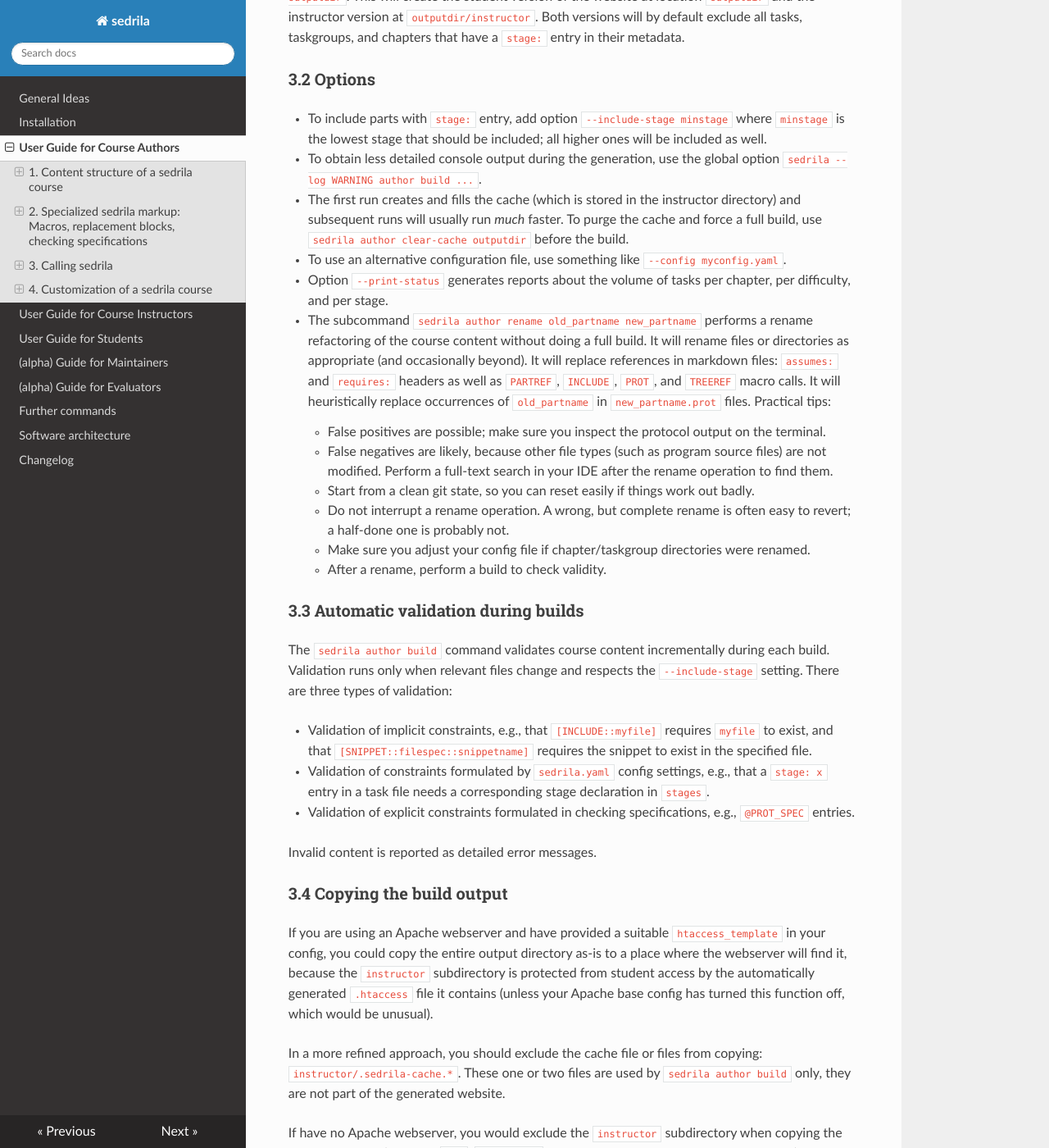
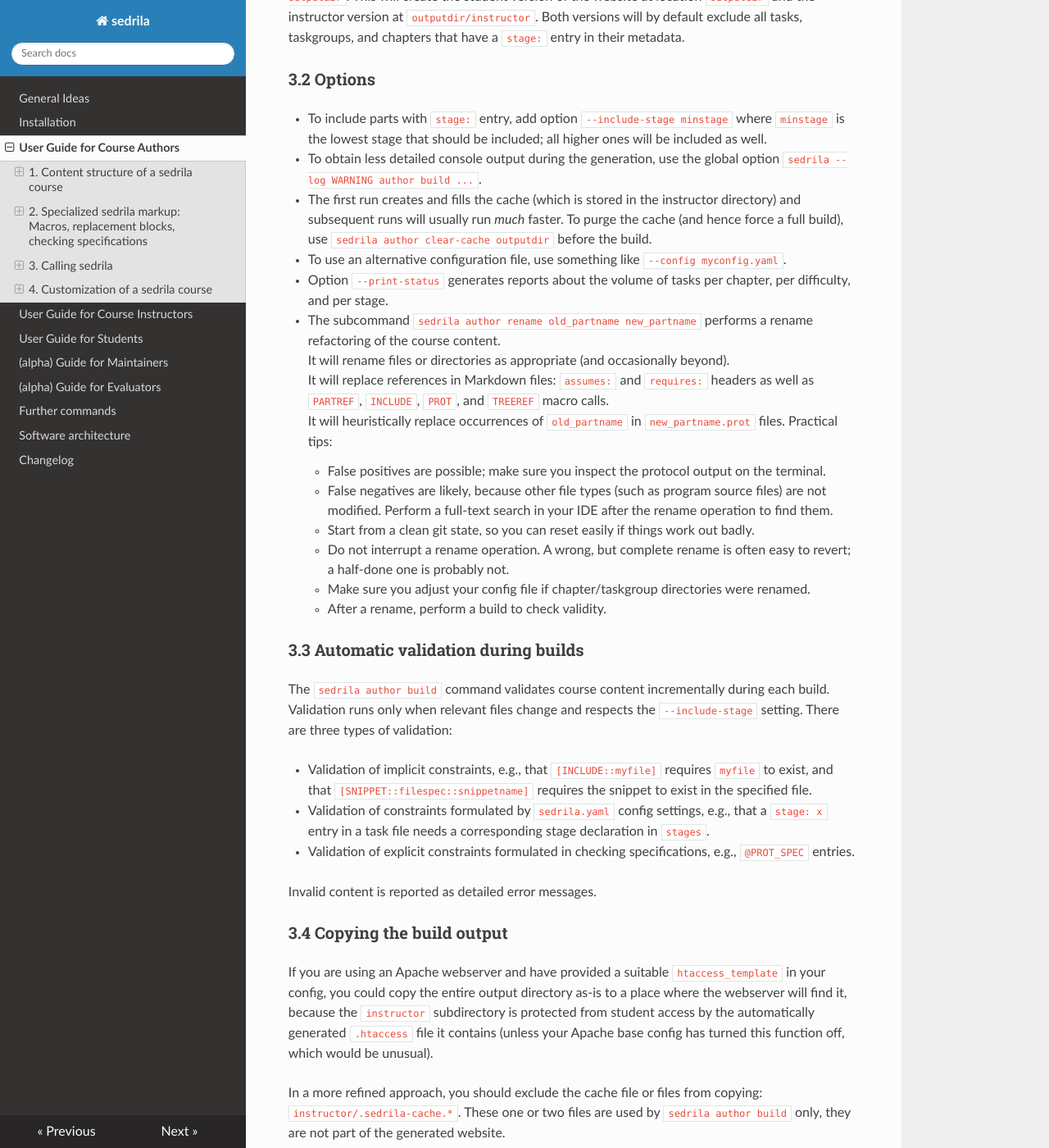
Before and after one commit to fubinf/sedrila, an MkDocs documentation site: the page built from docs/authors.md, in a window 1280 px wide and 1400 px high, scrolled down 22971 px. Shown: the whole window at 82% size. Built offline with MkDocs 1.6.1, drawn with Linux system fonts in a browser that asks for light colours; nearby versions of some CDN libraries; some of the changed text lies outside the part shown.

Commit message:
authors.md: small fixes

```diff
--- a/docs/authors.md
+++ b/docs/authors.md
@@ -1129,15 +1129,15 @@ Both versions will by default exclude all tasks, taskgroups, and chapters that h
   `sedrila --log WARNING author build ...`.
 - The first run creates and fills the cache (which is stored in the instructor directory)
   and subsequent runs will usually run _much_ faster.
-  To purge the cache and force a full build, use `sedrila author clear-cache outputdir`
+  To purge the cache (and hence force a full build), use `sedrila author clear-cache outputdir`
   before the build.
 - To use an alternative configuration file, use something like `--config myconfig.yaml`.
 - Option `--print-status` generates reports about the volume of tasks per chapter,
   per difficulty, and per stage.
 - The subcommand `sedrila author rename old_partname new_partname` performs a
-  rename refactoring of the course content without doing a full build.
+  rename refactoring of the course content.
   It will rename files or directories as appropriate (and occasionally beyond).
-  It will replace references in markdown files:
+  It will replace references in Markdown files:
   `assumes:` and `requires:` headers as well as `PARTREF`, `INCLUDE`, `PROT`, and `TREEREF`
   macro calls.
   It will heuristically replace occurrences of `old_partname` in `new_partname.prot` files.
```
Also changed, not shown: other parts of docs/authors.md (+1 -1 lines).
